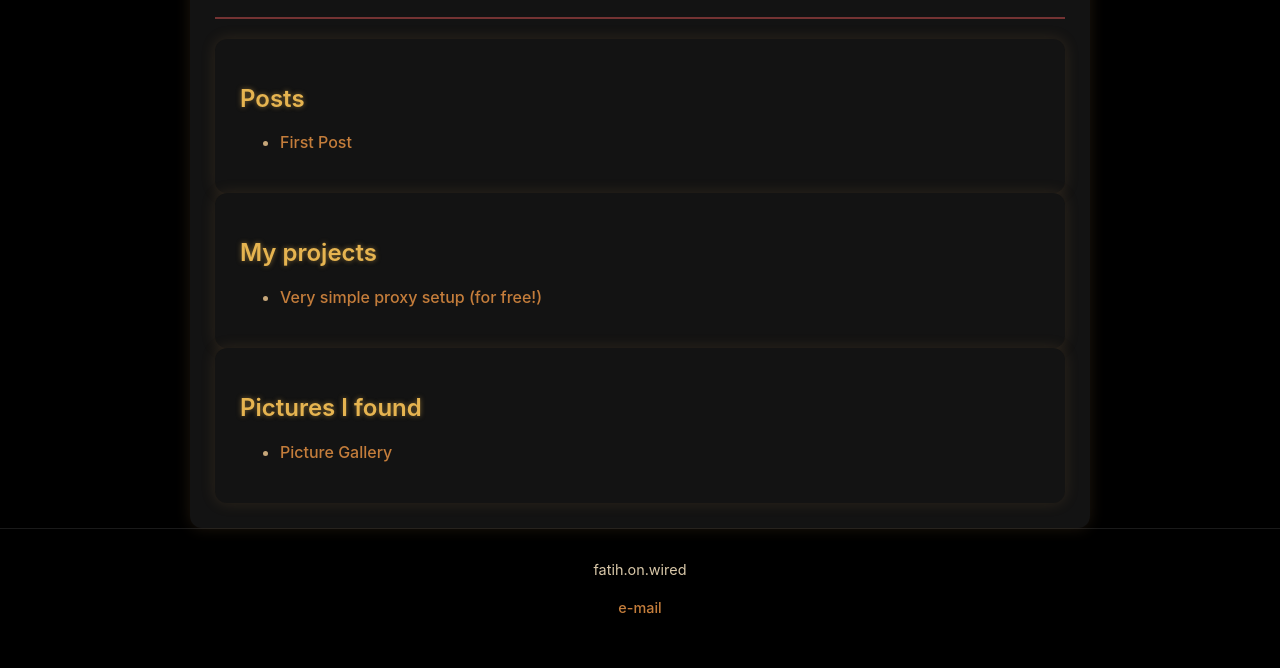
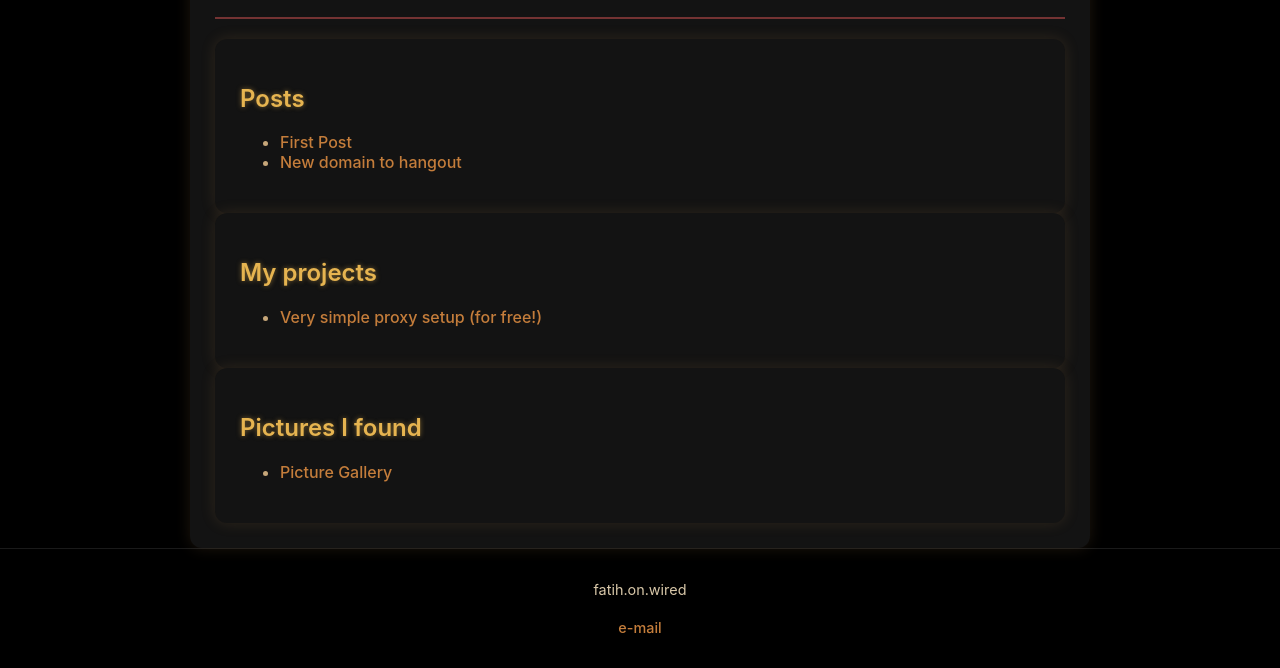
Before and after one commit to fatih-alperen/fatih-alperen.github.io, a plain HTML site: page index.html in a window 1280 px wide. Shown: the part 187-855 px from the top of the page. Drawn offline with Linux system fonts and the light colour scheme.

Commit message:
Update index.html
added second post

```diff
--- a/index.html
+++ b/index.html
@@ -21,6 +21,7 @@
             <h2>Posts</h2>
             <ul>
                 <li><a href="posts/2025-03-10-first-post.html">First Post</a></li>
+                <li><a href="posts/2025-04-23-new-domain-to-hang-out.html">New domain to hangout</a></li>
             </ul>
         </div>
         <div class="container">
```
